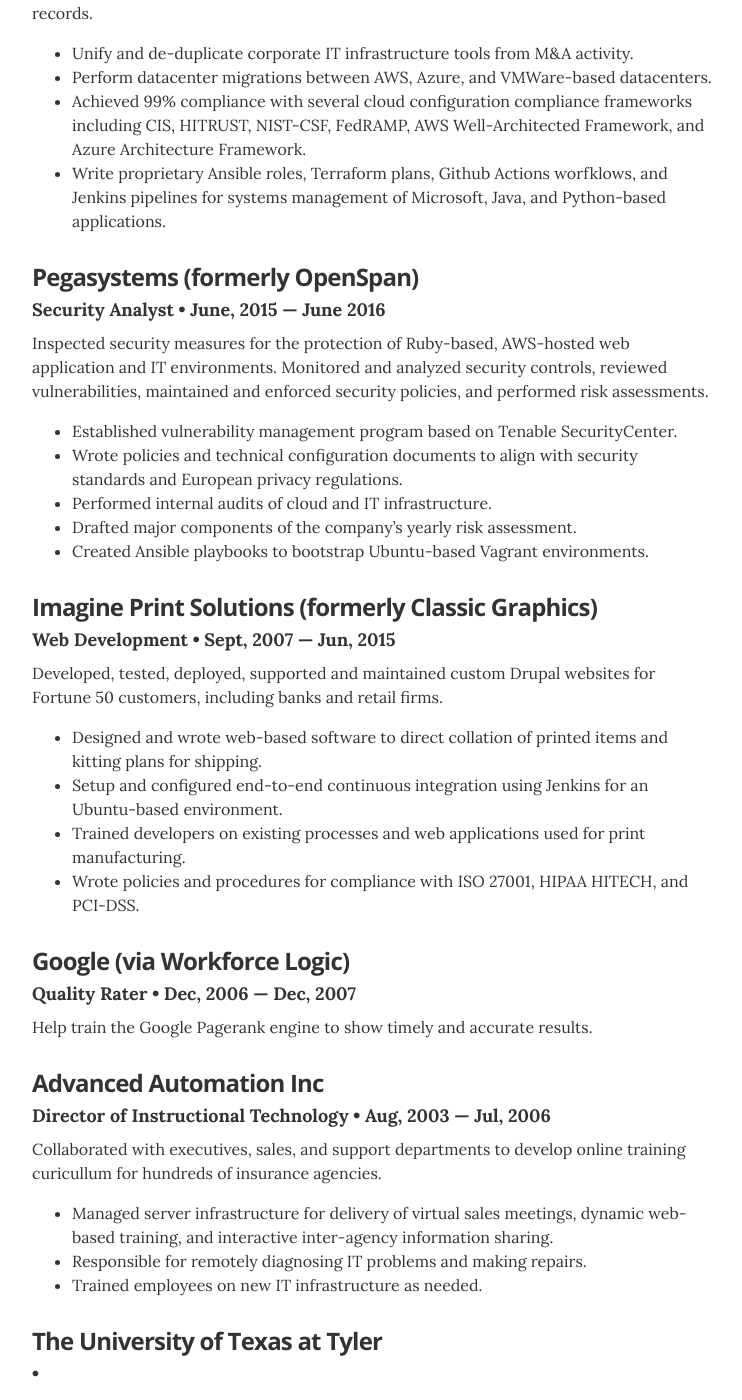
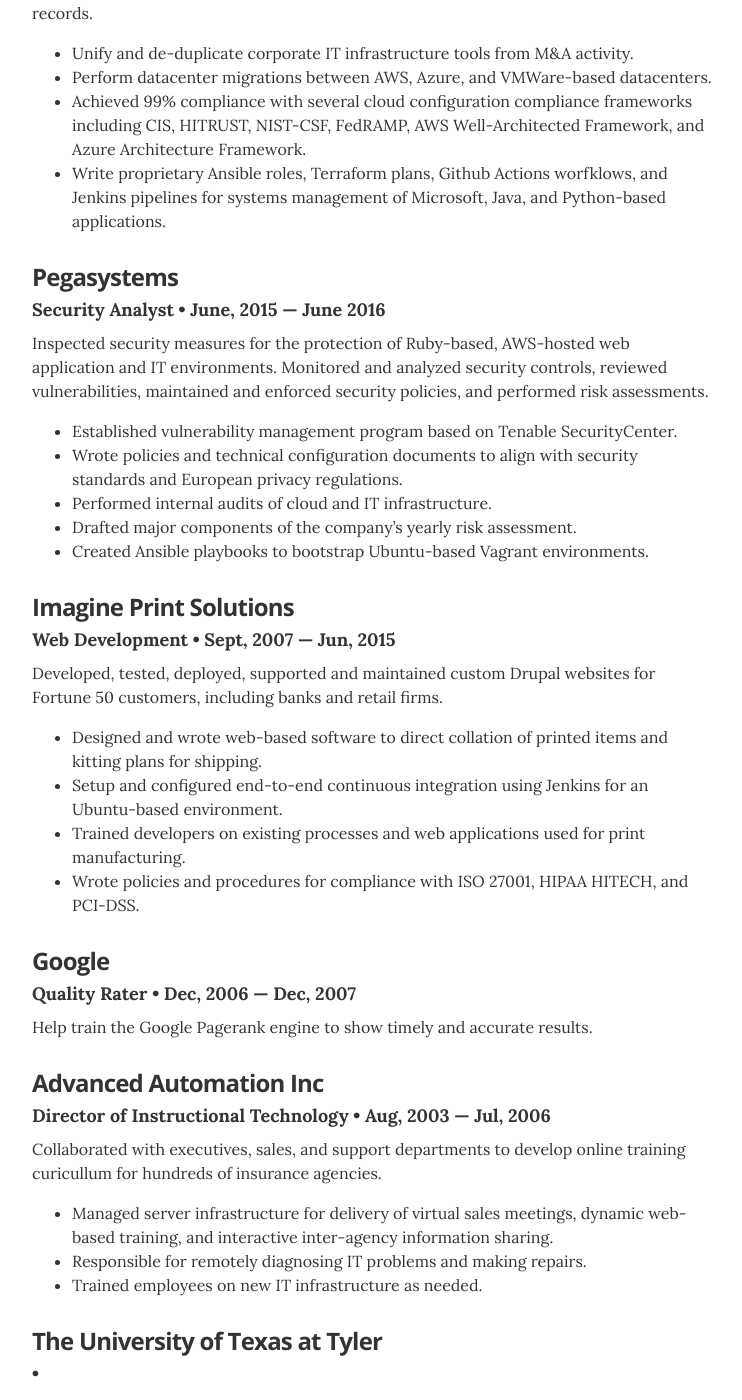
Before and after one commit to deekayen/dkn.github.io, a Jekyll site: the page built from index.html, in a window 1280 px wide and 1400 px high, scrolled down 785 px. Shown: the whole window, without its empty margins (268-1010 px from the left). Built offline with Jekyll 4.4.1, drawn with Linux system fonts in a browser that asks for light colours.

Commit message:
Remove company rebranding from experience section.

```diff
--- a/_data/experience.yml
+++ b/_data/experience.yml
@@ -13,7 +13,7 @@
     </ul>
 
 # Director of Digital Stratgy
-- company: Pegasystems (formerly OpenSpan)
+- company: Pegasystems
   position: Security Analyst
   duration:  June, 2015 &mdash; June 2016
   summary: >
@@ -27,7 +27,7 @@
     </ul>
 
 # Classic Graphics
-- company: Imagine Print Solutions (formerly Classic Graphics)
+- company: Imagine Print Solutions
   position: Web Development
   duration: Sept, 2007 &mdash; Jun, 2015
   summary: >
@@ -40,7 +40,7 @@
     </ul>
 
 # Google
-- company: Google (via Workforce Logic)
+- company: Google
   position: Quality Rater
   duration: Dec, 2006 &mdash; Dec, 2007
   summary: Help train the Google Pagerank engine to show timely and accurate results.
```
